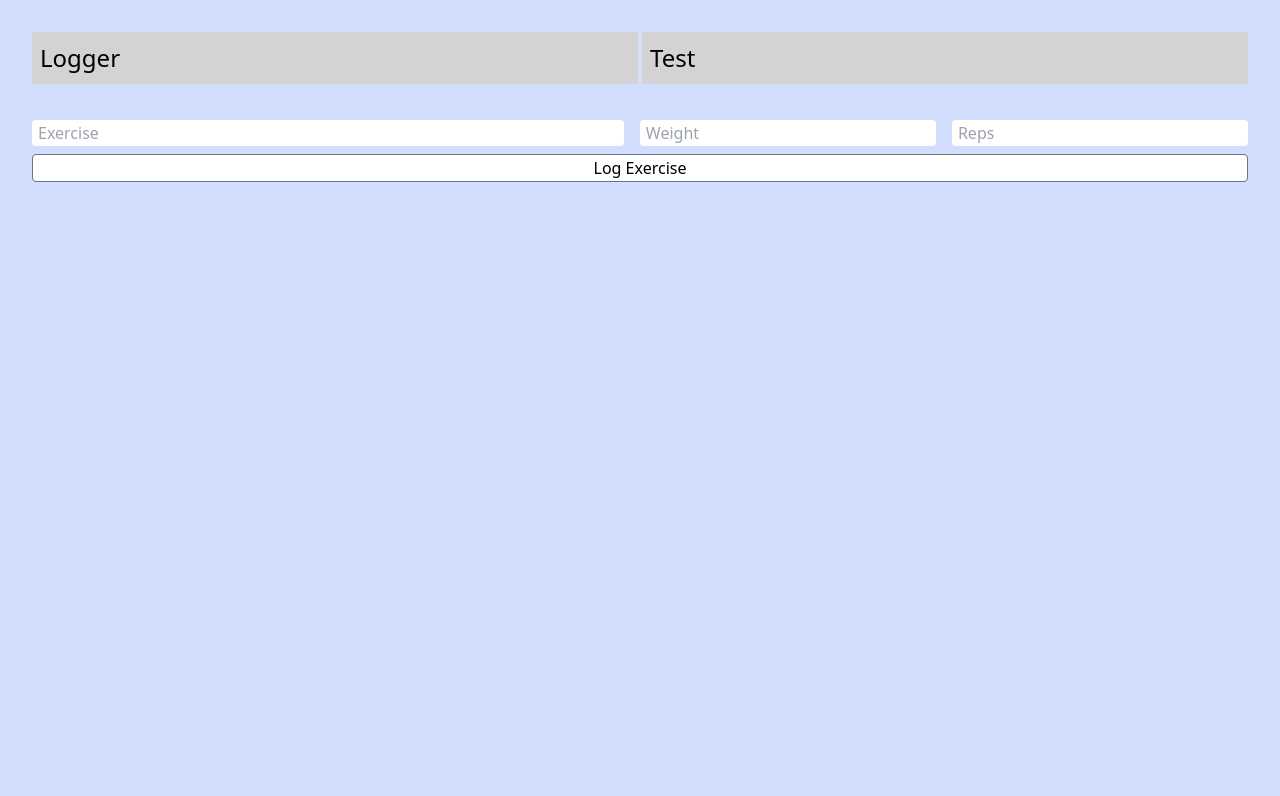
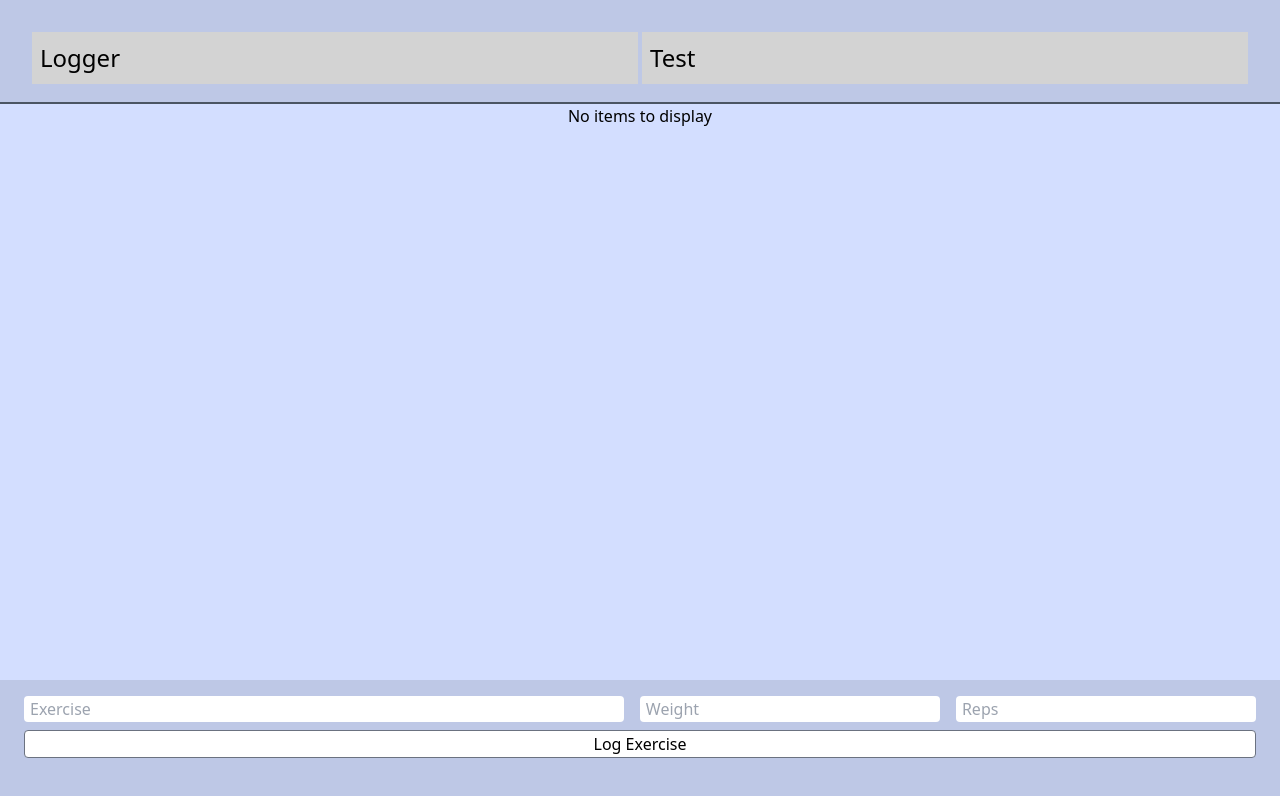
Before and after one commit to ncastle/workout-logger, a Next.js app: page / in a window 1280 px wide. Shown: the top 796 px of the page. Built offline with nearby package versions, Linux system fonts and the light colour scheme.

Commit message:
pull out ExerciseList into component, update some styles

```diff
--- /dev/null
+++ b/components/ExerciseList.tsx
@@ -0,0 +1,65 @@
+import { ExerciseItem } from '../utils/types';
+
+type ExerciseListProps = {
+  confirmEdit: () => Promise<void>;
+  handleDelete: (i: number) => Promise<void>;
+  isEditIndex: (i: number) => boolean;
+  isEditing: boolean;
+  items: ExerciseItem[];
+  startEdit: (item: ExerciseItem, i: number) => void;
+};
+
+function ExerciseList(props: ExerciseListProps) {
+  const {
+    confirmEdit,
+    handleDelete,
+    isEditIndex,
+    isEditing,
+    items,
+    startEdit,
+  } = props;
+
+  return (
+    <>
+      {items.length ? (
+        <ul className='overflow-scroll h-[72vh] pt-2 px-4'>
+          {items.map((item, i) => (
+            <li className='item rounded' key={i}>
+              <div>
+                <p className='text-base whitespace-pre-line'>
+                  {`${item.exercise} - \n ${item.reps} reps @ ${item.weight} lbs`}
+                </p>
+              </div>
+
+              {isEditing && isEditIndex(i) ? (
+                <button
+                  className='rounded text-base bg-white border border-gray-500 py-px px-[6px]'
+                  onClick={() => confirmEdit()}
+                >
+                  confirm
+                </button>
+              ) : (
+                <button
+                  className='rounded text-base bg-white border border-gray-500 py-px px-[6px]'
+                  onClick={() => startEdit(item, i)}
+                >
+                  edit
+                </button>
+              )}
+              <button
+                className='rounded text-base bg-white border border-gray-500 py-px px-[6px]'
+                onClick={() => handleDelete(i)}
+              >
+                delete
+              </button>
+            </li>
+          ))}
+        </ul>
+      ) : (
+        <div className='w-fit m-auto'>No items to display</div>
+      )}
+    </>
+  );
+}
+
+export default ExerciseList;
--- a/components/Logger.tsx
+++ b/components/Logger.tsx
@@ -1,6 +1,7 @@
 import { ChangeEventHandler, useEffect, useState } from 'react';
 import { v4 as uuid } from 'uuid';
 import { ExerciseItem } from '../utils/types';
+import ExerciseList from './ExerciseList';
 import LoggingForm from './LoggingForm';
 import { fetchExercises } from './utils';
 
@@ -112,48 +113,21 @@ function LoggerPage() {
     setReps('');
   };
 
-  const isEditIndex = (i: number) => {
+  const isEditIndex = (i: number): boolean => {
     return editIndex === i;
   };
 
   return (
     <>
       {loggerError && <div>Something Went wrong!</div>}
-      {!!items.length && (
-        <ul className='overflow-scroll'>
-          {items.map((item, i) => (
-            <li className='item rounded' key={i}>
-              <div>
-                <p className='text-base whitespace-pre-line'>
-                  {`${item.exercise} - \n ${item.reps} reps @ ${item.weight} lbs`}
-                </p>
-              </div>
-
-              {isEditing && isEditIndex(i) ? (
-                <button
-                  className='rounded text-base bg-white border border-gray-500 py-px px-[6px]'
-                  onClick={() => confirmEdit()}
-                >
-                  confirm
-                </button>
-              ) : (
-                <button
-                  className='rounded text-base bg-white border border-gray-500 py-px px-[6px]'
-                  onClick={() => startEdit(item, i)}
-                >
-                  edit
-                </button>
-              )}
-              <button
-                className='rounded text-base bg-white border border-gray-500 py-px px-[6px]'
-                onClick={() => handleDelete(i)}
-              >
-                delete
-              </button>
-            </li>
-          ))}
-        </ul>
-      )}
+      <ExerciseList
+        confirmEdit={confirmEdit}
+        handleDelete={handleDelete}
+        isEditIndex={isEditIndex}
+        isEditing
+        items={items}
+        startEdit={startEdit}
+      />
 
       <LoggingForm
         confirmEdit={confirmEdit}
--- a/components/LoggingForm.tsx
+++ b/components/LoggingForm.tsx
@@ -23,7 +23,7 @@ function LoggingForm(props: LoggingFormProps) {
   } = props;
 
   return (
-    <form className='sticky bottom-0 h-[15%] bg-[#D3DEFF] pt-4'>
+    <form className='fixed bottom-0 h-[15vh] bg-[#bec8e6] pt-4 px-6'>
       <div className='flex w-full gap-4'>
         <input
           className='rounded min-w-0 basis-2/4'
--- a/pages/index.tsx
+++ b/pages/index.tsx
@@ -18,13 +18,13 @@ export default function Home() {
   };
 
   return (
-    <main id='app' className='px-8 pb-12'>
+    <main id='app'>
       <Head>
         <title>Workout App</title>
         <meta name='description' content='Workout logging application' />
         <link rel='icon' href='/favicon.ico' />
       </Head>
-      <nav className='sticky top-0 bg-[#D3DEFF] pt-8 pb-2'>
+      <nav className='sticky top-0 h-[13vh] bg-[#bec8e6] pt-8 px-8 border-b-gray-600 border-b-2'>
         <ul className='flex gap-1 mb-2'>
           <li className='border-black' onClick={() => setPage('logger')}>
             Logger
--- a/styles/globals.css
+++ b/styles/globals.css
@@ -30,7 +30,6 @@ form {
 }
 
 input {
-  /* height: 2.5rem; */
   margin-bottom: 0.5rem;
   border: initial;
   padding: 1px 6px;
```
